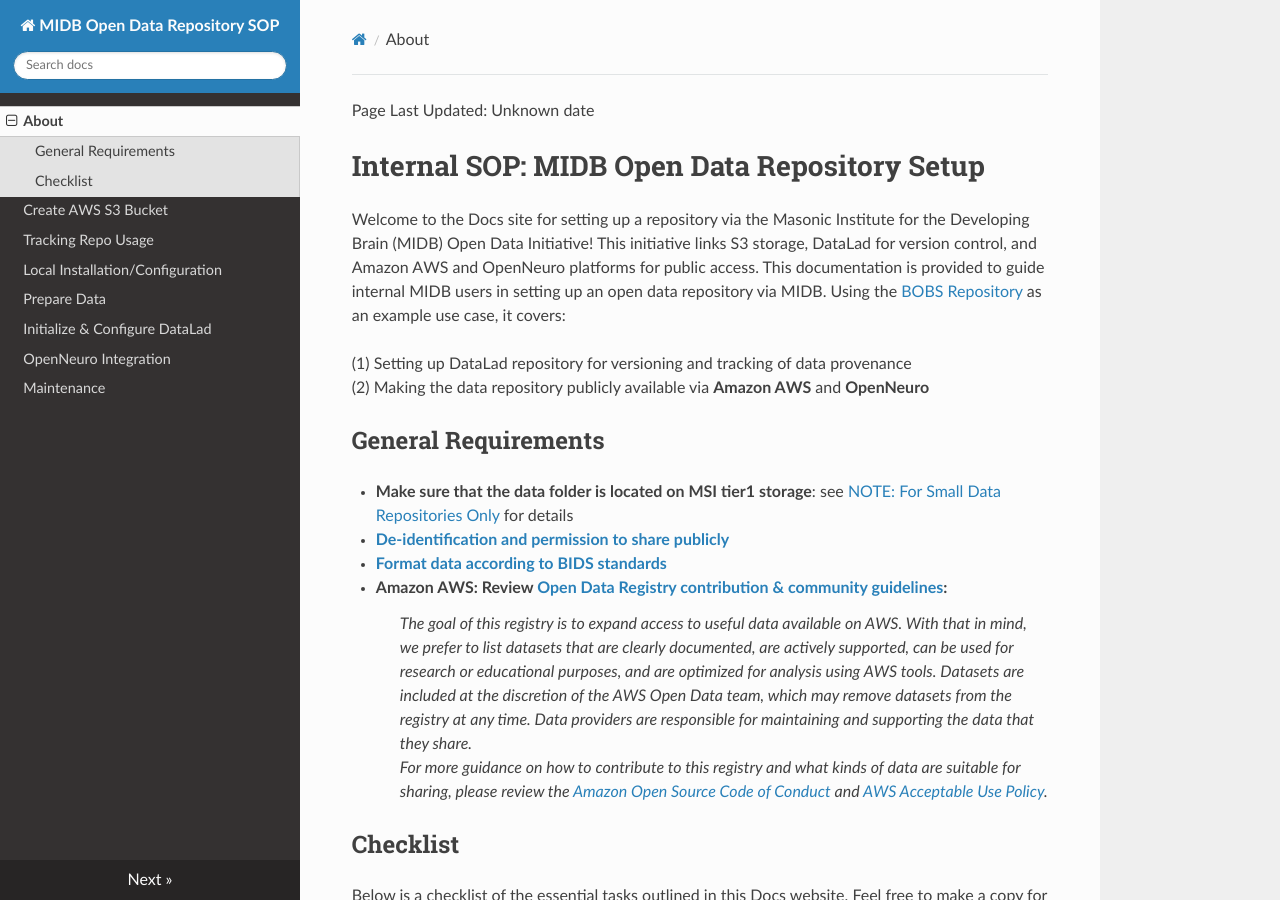
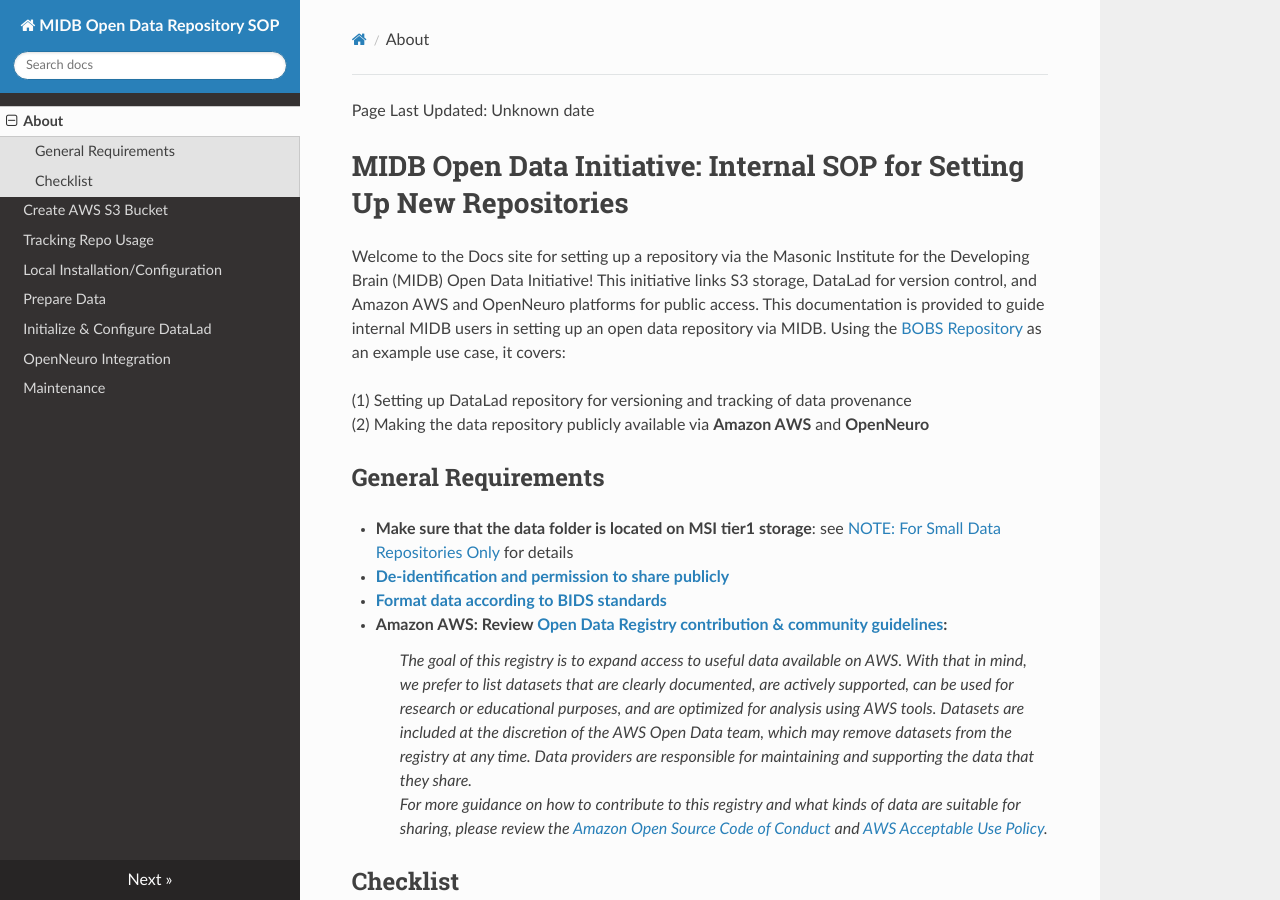
Before and after one commit to DCAN-Labs/opendatainit-docs, an MkDocs documentation site: the page built from docs/index.md, in a window 1280 px wide and 900 px high. Built offline with MkDocs 1.6.1, drawn with Linux system fonts in a browser that asks for light colours; nearby versions of some CDN libraries.

Commit message:
Update title of internal SOP for repository setup

```diff
--- a/docs/index.md
+++ b/docs/index.md
@@ -1,4 +1,4 @@
-# Internal SOP: MIDB Open Data Repository Setup
+# MIDB Open Data Initiative: Internal SOP for Setting Up New Repositories
 
 Welcome to the Docs site for setting up a repository via the Masonic Institute for the Developing Brain (MIDB) Open Data Initiative! This initiative links S3 storage, DataLad for version control, and Amazon AWS and OpenNeuro platforms for public access. This documentation is provided to guide internal MIDB users in setting up an open data repository via MIDB. Using the [BOBS Repository](https://bobsrepository.readthedocs.io) as an example use case, it covers:
 
```
